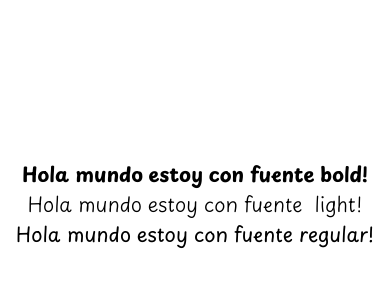
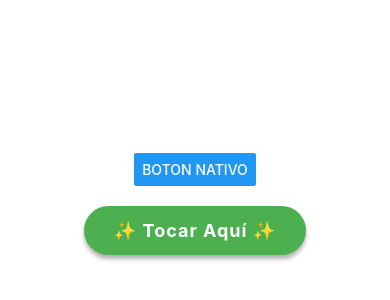
Before and after one commit to Flexzay/mi-app, a React Native app: screen / in a window 390 px wide. Shown: the part 218-518 px from the top of the page. Built offline with nearby package versions, Linux system fonts and the light colour scheme.

Commit message:
implementacion de boton nativo y un boton que se puede modificar  su gusto

```diff
--- a/App.tsx
+++ b/App.tsx
@@ -1,7 +1,15 @@
 import { useFonts } from 'expo-font'
 import { StatusBar } from 'expo-status-bar'
 import * as SplashScreen from 'expo-splash-screen'
-import { StyleSheet, Text, View } from 'react-native'
+import {
+  StyleSheet,
+  Text,
+  View,
+  Button,
+  ActivityIndicator,
+  TextInput,
+  TouchableOpacity
+} from 'react-native'
 import { useEffect } from 'react'
 
 export default function App() {
@@ -23,10 +31,15 @@ export default function App() {
 
   return (
     <View style={styles.container}>
-      <Text style={styles.text}>Hola mundo estoy con fuente bold!</Text>
-      <Text style={styles.text1}>Hola mundo estoy con fuente  light!</Text>
-      <Text style={styles.text2}>Hola mundo estoy con fuente regular!</Text>
       <StatusBar style='auto' />
+      <Button title='boton nativo' onPress={() => alert('oprimiste el boton nativo')}></Button>
+      <TouchableOpacity
+      style={styles.button}
+      activeOpacity={0.8}
+      onPress={() => alert('¡Oprimiste el botón Touchable!')}
+    >
+      <Text style={styles.text}>✨ Tocar Aquí ✨</Text>
+    </TouchableOpacity>
     </View>
   )
 }
@@ -38,19 +51,23 @@ const styles = StyleSheet.create({
     alignItems: 'center',
     justifyContent: 'center',
   },
+  button: {
+    backgroundColor: '#4CAF50',
+    paddingVertical: 14,
+    paddingHorizontal: 30,
+    borderRadius: 30,
+    shadowColor: '#000',
+    shadowOffset: { width: 0, height: 4 },
+    shadowOpacity: 0.3,
+    shadowRadius: 4.65,
+    elevation: 8,
+    marginTop: 20,
+  },
   text: {
-    color: '#000',
-    fontSize: 20,
-    fontFamily: 'PlaypenSans-Bold',
-  },
-  text1: {
-    color: '#000',
-    fontSize: 20,
-    fontFamily: 'PlaypenSans-Light',
-  },
-  text2: {
-    color: '#000',
-    fontSize: 20,
-    fontFamily: 'PlaypenSans-Regular',
+    color: 'white',
+    fontSize: 18,
+    fontWeight: 'bold',
+    textAlign: 'center',
+    letterSpacing: 1,
   },
 })
```
